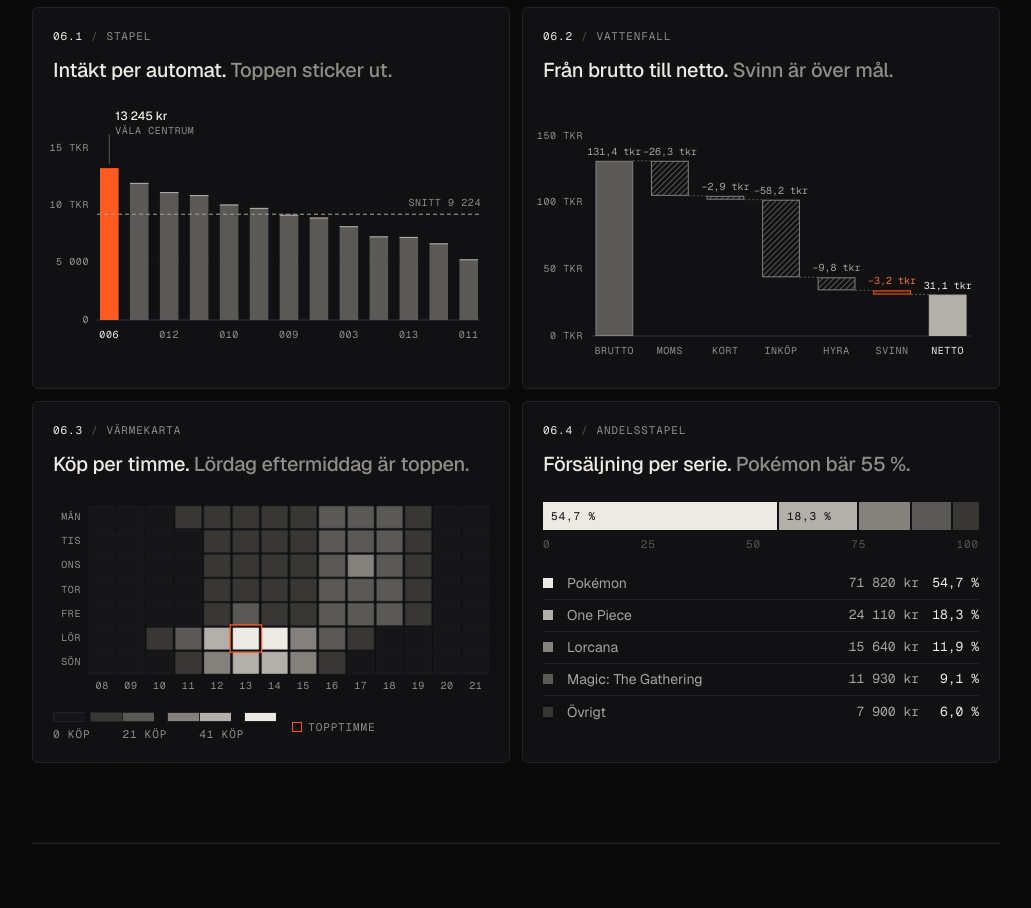
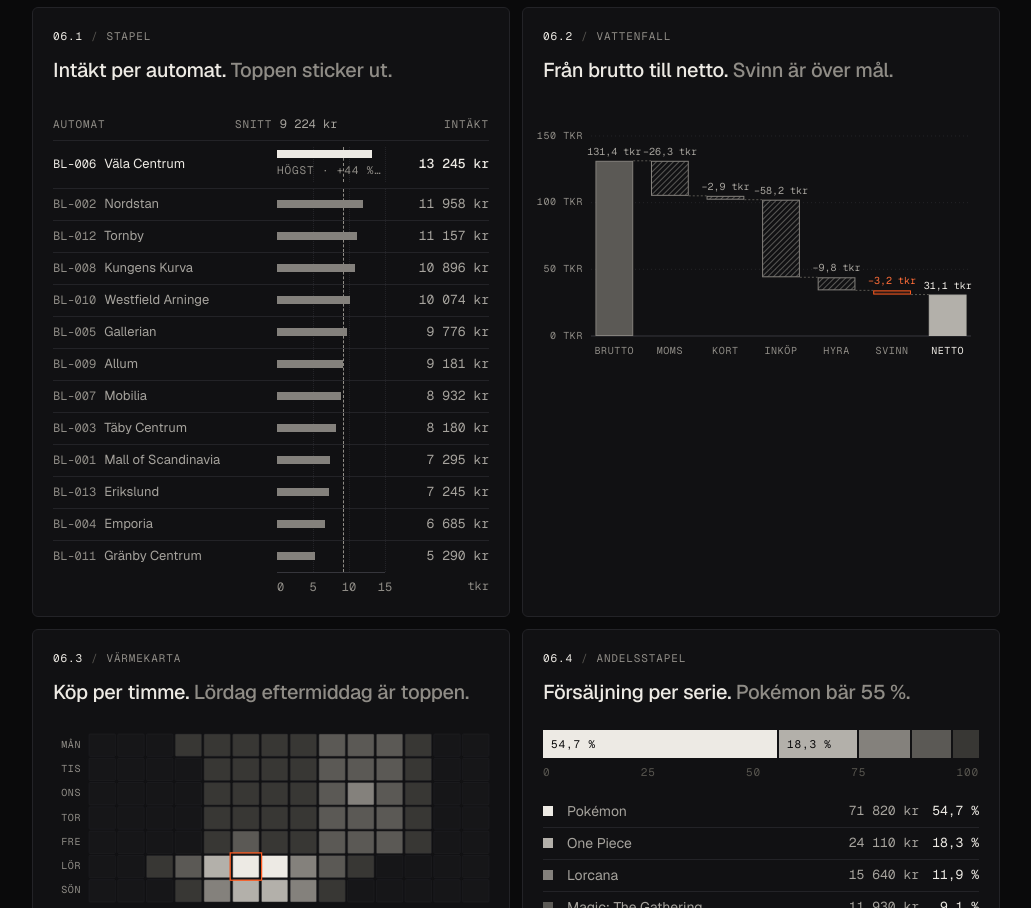
Before and after one commit to Thekinghim/Thekinghim-binderlab, a Next.js app: page /design in a window 1280 px wide. Shown: the part 6201-7109 px from the top of the page, without its empty margins (248-1279 px from the left). Built offline with nearby package versions, Linux system fonts and the light colour scheme.

Commit message:
WIP: pågående arbete
Co-Authored-By: Claude Opus 5.5 <noreply@anthropic.com>
Claude-Session: https://claude.ai/code/session_0124pz8bnVQLtNCCofZJHxp8

```diff
--- a/src/components/charts/bar-chart.tsx
+++ b/src/components/charts/bar-chart.tsx
@@ -3,47 +3,287 @@
 import { max as d3max, mean } from "d3-array";
 import { scaleBand, scaleLinear } from "d3-scale";
 import { useMemo, useState, type KeyboardEvent } from "react";
+import { cn } from "@/lib/cn";
+import { formatDelta } from "@/lib/format";
 import { useMeasure } from "@/lib/hooks/use-measure";
-import { AxisText, ChartFigure, Readout } from "./primitives";
+import { axisScale, type AxisUnit } from "./axis";
+import { AxisText, AxisUnitLabel, ChartFigure, HatchPattern, Readout } from "./primitives";
 
 export type BarDatum = {
+  /** Kort etikett (vertikal axel), t.ex. "006" */
   label: string;
   value: number;
-  /** Längre namn i läsrutan */ name?: string;
+  /** Fullt namn, t.ex. "BL-006 Väla Centrum". I liggande läge visas id i mono och plats i klartext. */
+  name?: string;
+  /** Explicit id i mono ("BL-006"). Annars tas det ur början av name. */
+  code?: string;
+  /** Kräver åtgärd: signalfärg + skraffering + `note` som text. */
+  flag?: boolean;
+  /** Text under stapeln, t.ex. "Fyllnad 6 % · under gräns" */
+  note?: string;
 };
 
 type BarChartProps = {
   data: ReadonlyArray<BarDatum>;
   format: (v: number) => string;
+  /** @deprecated Ignoreras. Axeln använder en enhet för alla ticks via `unit`. */
   formatAxis?: (v: number) => string;
-  /** Stapel som markeras med signalfärg och värdeetikett */
+  /** Axelns enhet, standard "kr" (kr/tkr/mkr väljs efter största tick). */
+  unit?: AxisUnit;
+  /**
+   * "horizontal" (standard): en rad per post med id, namn och högerställt värde.
+   * Alla poster får etikett. "vertical": klassiska staplar för få, korta etiketter.
+   */
+  orientation?: "horizontal" | "vertical";
+  /** Topp/rekord: fylls i fg och annoteras. Standard: högsta värdet. Aldrig signal. */
+  peakIndex?: number;
+  /** @deprecated Alias för peakIndex. */
   highlightIndex?: number;
-  /** Annotering ovanför markerad stapel */
+  /** Annotering vid toppen (vertikalt läge). Liggande läge skriver "Högst · +44 % mot snitt". */
   highlightNote?: string;
+  /** Post som kräver åtgärd (samma som flag på posten). */
+  alertIndex?: number;
   /** Visa snittlinje */
   showMean?: boolean;
+  /** Höjd i vertikalt läge. Liggande läge växer med antalet rader. */
   height?: number;
   summary: string;
 };
 
-const M = { top: 40, right: 8, bottom: 28, left: 44 };
+const ID_RE = /^([A-ZÅÄÖ]{1,4}-\d+)\s+(.*)$/;
 
-export function BarChart({
+function split(d: BarDatum): { code?: string; text: string } {
+  if (d.code) return { code: d.code, text: d.name ?? d.label };
+  const m = d.name ? ID_RE.exec(d.name) : null;
+  if (m) return { code: m[1], text: m[2] ?? "" };
+  return { text: d.name ?? d.label };
+}
+
+export function BarChart(props: BarChartProps) {
+  return props.orientation === "vertical" ? (
+    <VerticalBars {...props} />
+  ) : (
+    <HorizontalBars {...props} />
+  );
+}
+
+function usePeak(data: ReadonlyArray<BarDatum>, peakIndex?: number, highlightIndex?: number) {
+  return useMemo(() => {
+    if (peakIndex !== undefined) return peakIndex;
+    if (highlightIndex !== undefined) return highlightIndex;
+    let b = 0;
+    data.forEach((d, i) => {
+      if (d.value > (data[b]?.value ?? -Infinity)) b = i;
+    });
+    return data.length ? b : undefined;
+  }, [data, peakIndex, highlightIndex]);
+}
+
+/* ---------------------------------------------------------------------- */
+/* Liggande: listan är diagrammet                                          */
+/* ---------------------------------------------------------------------- */
+
+function HorizontalBars({
   data,
   format,
-  formatAxis = format,
+  unit = "kr",
+  peakIndex: peakProp,
+  highlightIndex,
+  alertIndex,
+  showMean = true,
+  summary,
+}: BarChartProps) {
+  const [active, setActive] = useState<number | null>(null);
+  const peak = usePeak(data, peakProp, highlightIndex);
+
+  const g = useMemo(() => {
+    const x = scaleLinear()
+      .domain([0, d3max(data, (d) => d.value) ?? 1])
+      .range([0, 100])
+      .nice(4);
+    const ticks = x.ticks(4);
+    return { x, ticks, axis: axisScale(ticks, unit), avg: mean(data, (d) => d.value) ?? 0 };
+  }, [data, unit]);
+
+  const pct = (v: number) => Math.max(0, Math.min(100, g.x(v)));
+  const avgPct = pct(g.avg);
+
+  return (
+    <ChartFigure summary={summary}>
+      <div
+        className="grid grid-cols-[minmax(0,8.5rem)_minmax(0,1fr)_4.5rem] gap-x-3 sm:grid-cols-[minmax(0,13rem)_minmax(0,1fr)_5.5rem] sm:gap-x-4"
+        onPointerLeave={() => setActive(null)}
+      >
+        {/* Kolumnhuvud: snittets annotering ovanför sin linje */}
+        <span className="label self-end pb-2 text-subtle">Automat</span>
+        <div className="relative h-8" aria-hidden>
+          {showMean ? (
+            <span
+              className="tnum meta absolute bottom-2 whitespace-nowrap text-muted"
+              style={
+                avgPct > 60
+                  ? { right: `${100 - avgPct}%`, paddingRight: 6 }
+                  : { left: `${avgPct}%`, paddingLeft: 6 }
+              }
+            >
+              <span className="label text-subtle">Snitt </span>
+              {format(g.avg)}
+            </span>
+          ) : null}
+        </div>
+        <span className="label self-end pb-2 text-right text-subtle">Intäkt</span>
+
+        <ol className="col-span-3 grid grid-cols-subgrid" aria-label={summary}>
+          {data.map((d, i) => {
+            const { code, text } = split(d);
+            const isPeak = i === peak;
+            const isAlert = d.flag || i === alertIndex;
+            const note = isAlert
+              ? d.note
+              : isPeak && data.length > 1
+                ? `Högst · ${formatDelta(d.value / g.avg - 1)} mot snitt`
+                : d.note;
+            return (
+              <li
+                key={`${code ?? ""}${d.label}${i}`}
+                onPointerEnter={() => setActive(i)}
+                className={cn(
+                  "col-span-3 grid grid-cols-subgrid items-center border-t border-line transition-colors duration-[120ms]",
+                  note ? "min-h-12 py-1.5" : "h-8",
+                  active === i && "bg-hover",
+                )}
+              >
+                <span className="flex min-w-0 items-baseline gap-2">
+                  {code ? (
+                    <span
+                      className={cn(
+                        "tnum shrink-0 font-mono text-xs",
+                        isPeak || isAlert ? "text-fg" : "text-subtle",
+                      )}
+                    >
+                      {code}
+                    </span>
+                  ) : null}
+                  <span className={cn("truncate text-sm", isPeak ? "text-fg" : "text-muted")}>
+                    {text}
+                  </span>
+                </span>
+                <span className="relative flex h-full flex-col justify-center gap-1">
+                  {/* Hjälplinjer och snitt, ritade per rad så att de löper obrutet */}
+                  <span aria-hidden className="pointer-events-none absolute inset-0">
+                    {g.ticks.slice(1).map((t) => (
+                      <span
+                        key={t}
+                        className="absolute inset-y-0 border-l border-dotted border-line"
+                        style={{ left: `${pct(t)}%` }}
+                      />
+                    ))}
+                    {showMean ? (
+                      <span
+                        className="absolute inset-y-0 border-l border-dashed border-subtle"
+                        style={{ left: `${avgPct}%` }}
+                      />
+                    ) : null}
+                  </span>
+                  <span className="relative block h-2">
+                    <span
+                      className={cn(
+                        "absolute inset-y-0 left-0 transition-colors duration-[120ms]",
+                        isAlert
+                          ? "bl-hatch-signal border border-signal bg-signal-soft"
+                          : isPeak
+                            ? "bg-data-1"
+                            : active === i
+                              ? "bg-data-2"
+                              : "bg-data-3",
+                      )}
+                      style={{ width: `${pct(d.value)}%` }}
+                    />
+                  </span>
+                  {note ? (
+                    <span
+                      className={cn(
+                        "label relative truncate",
+                        isAlert ? "text-signal-fg" : "text-subtle",
+                      )}
+                    >
+                      {isAlert ? "! " : ""}
+                      {note}
+                    </span>
+                  ) : null}
+                </span>
+                <span
+                  className={cn(
+                    "tnum text-right font-mono text-sm",
+                    isPeak || isAlert ? "font-medium text-fg" : "text-muted",
+                  )}
+                >
+                  {format(d.value)}
+                </span>
+              </li>
+            );
+          })}
+        </ol>
+
+        {/* x-axel: ticks utan enhet, enheten en gång i änden */}
+        <span />
+        <div className="relative h-6 border-t border-line-strong" aria-hidden>
+          {g.ticks.map((t, i) => (
+            <span
+              key={t}
+              className={cn(
+                "tnum meta absolute top-1.5 text-subtle",
+                i === 0 ? "" : "-translate-x-1/2",
+              )}
+              style={{ left: `${pct(t)}%` }}
+            >
+              {g.axis.tick(t)}
+            </span>
+          ))}
+        </div>
+        <span className="meta pt-1.5 text-right text-subtle" aria-hidden>
+          {g.axis.label}
+        </span>
+      </div>
+      <style>{`
+        .bl-hatch-signal {
+          background-image: repeating-linear-gradient(
+            135deg,
+            var(--bl-signal) 0 1px,
+            transparent 1px 4px
+          );
+        }
+      `}</style>
+    </ChartFigure>
+  );
+}
+
+/* ---------------------------------------------------------------------- */
+/* Stående                                                                 */
+/* ---------------------------------------------------------------------- */
+
+const MV = { top: 40, right: 8, bottom: 28, left: 36 };
+
+function VerticalBars({
+  data,
+  format,
+  unit = "kr",
+  peakIndex: peakProp,
   highlightIndex,
   highlightNote,
+  alertIndex,
   showMean = true,
   height = 240,
   summary,
 }: BarChartProps) {
   const [ref, width] = useMeasure<HTMLDivElement>();
   const [active, setActive] = useState<number | null>(null);
+  const peak = usePeak(data, peakProp, highlightIndex);
+  const hatchId = `bar-hatch-${summary.length}`;
 
   const g = useMemo(() => {
-    const innerW = Math.max(10, width - M.left - M.right);
-    const innerH = height - M.top - M.bottom;
+    const innerW = Math.max(10, width - MV.left - MV.right);
+    const innerH = height - MV.top - MV.bottom;
     const x = scaleBand<number>()
       .domain(data.map((_, i) => i))
       .range([0, innerW])
@@ -53,12 +293,22 @@ export function BarChart({
       .domain([0, d3max(data, (d) => d.value) ?? 1])
       .range([innerH, 0])
       .nice(4);
+    const ticks = y.ticks(4);
     const labelEvery = Math.max(1, Math.ceil((data.length * 44) / innerW));
-    return { innerW, innerH, x, y, avg: mean(data, (d) => d.value) ?? 0, labelEvery };
-  }, [data, width, height]);
+    return {
+      innerW,
+      innerH,
+      x,
+      y,
+      ticks,
+      axis: axisScale(ticks, unit),
+      avg: mean(data, (d) => d.value) ?? 0,
+      labelEvery,
+    };
+  }, [data, width, height, unit]);
 
   const onKey = (e: KeyboardEvent<SVGSVGElement>) => {
-    const cur = active ?? highlightIndex ?? 0;
+    const cur = active ?? peak ?? 0;
     let next = cur;
     if (e.key === "ArrowRight") next = Math.min(data.length - 1, cur + 1);
     else if (e.key === "ArrowLeft") next = Math.max(0, cur - 1);
@@ -70,7 +320,9 @@ export function BarChart({
 
   const bw = g.x.bandwidth();
   const a = active !== null ? data[active] : undefined;
-  const hl = highlightIndex !== undefined ? data[highlightIndex] : undefined;
+  const hl = peak !== undefined ? data[peak] : undefined;
+  const hlx = peak !== undefined ? (g.x(peak) ?? 0) + bw / 2 : 0;
+  const right = hlx > g.innerW * 0.6;
 
   return (
     <ChartFigure summary={summary}>
@@ -83,12 +335,18 @@ export function BarChart({
           role="img"
           aria-label={`${summary} Använd piltangenterna för att läsa av staplar.`}
           onKeyDown={onKey}
-          onFocus={() => setActive((v) => v ?? highlightIndex ?? 0)}
+          onFocus={() => setActive((v) => v ?? peak ?? 0)}
           onBlur={() => setActive(null)}
           onPointerLeave={() => setActive(null)}
         >
-          <g transform={`translate(${M.left},${M.top})`}>
-            {g.y.ticks(4).map((t) => (
+          <defs>
+            <HatchPattern id={hatchId} tone="signal" />
+          </defs>
+          <g transform={`translate(${MV.left},${MV.top})`}>
+            <AxisUnitLabel x={-8} y={g.y(g.ticks[g.ticks.length - 1] ?? 0) - 14}>
+              {g.axis.label}
+            </AxisUnitLabel>
+            {g.ticks.map((t) => (
               <g key={t}>
                 <line
                   x1={0}
@@ -98,20 +356,21 @@ export function BarChart({
                   style={{ stroke: t === 0 ? "var(--bl-line-strong)" : "var(--bl-line)" }}
                   strokeDasharray={t === 0 ? undefined : "1 3"}
                 />
-                <AxisText x={-8} y={g.y(t)} anchor="end" baseline="middle">
-                  {formatAxis(t)}
+                <AxisText x={-8} y={g.y(t)} anchor="end" baseline="middle" upper={false}>
+                  {g.axis.tick(t)}
                 </AxisText>
               </g>
             ))}
 
             {data.map((d, i) => {
               const x = g.x(i) ?? 0;
-              const isHl = i === highlightIndex;
+              const isPeak = i === peak;
+              const isAlert = d.flag || i === alertIndex;
               const isActive = i === active;
               const y = g.y(d.value);
+              const h = Math.max(0, g.innerH - y);
               return (
                 <g key={i}>
-                  {/* Träffyta i full höjd för enkel hover/touch */}
                   <rect
                     x={x - (g.x.step() - bw) / 2}
                     y={0}
@@ -125,30 +384,23 @@ export function BarChart({
                     x={x}
                     y={y}
                     width={bw}
-                    height={Math.max(0, g.innerH - y)}
+                    height={h}
                     pointerEvents="none"
                     className="transition-[fill] duration-[120ms]"
                     style={{
-                      fill: isHl
-                        ? "var(--bl-signal)"
-                        : isActive
+                      fill: isAlert
+                        ? `url(#${hatchId})`
+                        : isPeak
                           ? "var(--bl-data-1)"
-                          : "var(--bl-data-4)",
+                          : isActive
+                            ? "var(--bl-data-2)"
+                            : "var(--bl-data-3)",
+                      stroke: isAlert ? "var(--bl-signal)" : "none",
                     }}
+                    strokeWidth={isAlert ? 2 : 0}
                   />
-                  {/* Topplinje: ger stapeln en ritad kant */}
-                  {!isHl ? (
-                    <line
-                      x1={x}
-                      x2={x + bw}
-                      y1={y + 0.5}
-                      y2={y + 0.5}
-                      pointerEvents="none"
-                      style={{ stroke: "var(--bl-data-2)" }}
-                    />
-                  ) : null}
-                  {i % g.labelEvery === 0 || isHl ? (
-                    <AxisText x={x + bw / 2} y={g.innerH + 18} emphasis={isHl || isActive}>
+                  {i % g.labelEvery === 0 || isPeak || isAlert ? (
+                    <AxisText x={x + bw / 2} y={g.innerH + 18} emphasis={isPeak || isActive}>
                       {d.label}
                     </AxisText>
                   ) : null}
@@ -166,53 +418,48 @@ export function BarChart({
                   style={{ stroke: "var(--bl-fg-muted)" }}
                   strokeDasharray="4 3"
                 />
-                <rect
-                  x={g.innerW - 92}
-                  y={g.y(g.avg) - 18}
-                  width={92}
-                  height={14}
-                  style={{ fill: "var(--bl-surface)" }}
-                />
-                <AxisText x={g.innerW} y={g.y(g.avg) - 8} anchor="end">
-                  {`Snitt ${formatAxis(g.avg)}`}
-                </AxisText>
+                <text
+                  x={right ? 4 : g.innerW}
+                  y={g.y(g.avg) - 6}
+                  textAnchor={right ? "start" : "end"}
+                  className="tnum"
+                  style={{ fontFamily: "var(--bl-font-mono)", fontSize: 10 }}
+                >
+                  <tspan
+                    style={{
+                      textTransform: "uppercase",
+                      letterSpacing: "0.06em",
+                      fill: "var(--bl-fg-subtle)",
+                    }}
+                  >
+                    Snitt{" "}
+                  </tspan>
+                  <tspan style={{ fill: "var(--bl-fg-muted)" }}>{format(g.avg)}</tspan>
+                </text>
               </g>
             ) : null}
 
-            {hl && highlightIndex !== undefined ? (
+            {hl && peak !== undefined ? (
               <g pointerEvents="none">
                 <line
-                  x1={(g.x(highlightIndex) ?? 0) + bw / 2}
-                  x2={(g.x(highlightIndex) ?? 0) + bw / 2}
+                  x1={hlx}
+                  x2={hlx}
                   y1={g.y(hl.value) - 4}
-                  y2={-M.top + 26}
-                  style={{ stroke: "var(--bl-fg-faint)" }}
+                  y2={-MV.top + 26}
+                  style={{ stroke: "var(--bl-fg-subtle)" }}
                 />
                 <text
-                  x={
-                    (g.x(highlightIndex) ?? 0) +
-                    bw / 2 +
-                    ((g.x(highlightIndex) ?? 0) > g.innerW * 0.6 ? -6 : 6)
-                  }
-                  y={-M.top + 12}
-                  textAnchor={(g.x(highlightIndex) ?? 0) > g.innerW * 0.6 ? "end" : "start"}
+                  x={hlx + (right ? -6 : 6)}
+                  y={-MV.top + 12}
+                  textAnchor={right ? "end" : "start"}
+                  className="tnum"
                   style={{ fill: "var(--bl-fg)", fontSize: 12, fontWeight: 500 }}
                 >
                   {format(hl.value)}
                 </text>
-                {highlightNote ? (
-                  <AxisText
-                    x={
-                      (g.x(highlightIndex) ?? 0) +
-                      bw / 2 +
-                      ((g.x(highlightIndex) ?? 0) > g.innerW * 0.6 ? -6 : 6)
-                    }
-                    y={-M.top + 26}
-                    anchor={(g.x(highlightIndex) ?? 0) > g.innerW * 0.6 ? "end" : "start"}
-                  >
-                    {highlightNote}
-                  </AxisText>
-                ) : null}
+                <AxisText x={hlx + (right ? -6 : 6)} y={-MV.top + 26} anchor={right ? "end" : "start"}>
+                  {highlightNote ?? `Högst · ${formatDelta(hl.value / g.avg - 1)} mot snitt`}
+                </AxisText>
               </g>
             ) : null}
 
@@ -231,8 +478,8 @@ export function BarChart({
         </svg>
         {a && active !== null ? (
           <Readout
-            x={M.left + (g.x(active) ?? 0) + bw}
-            y={M.top}
+            x={MV.left + (g.x(active) ?? 0) + bw}
+            y={MV.top}
             containerWidth={width}
             label={a.name ?? a.label}
             rows={[
```
